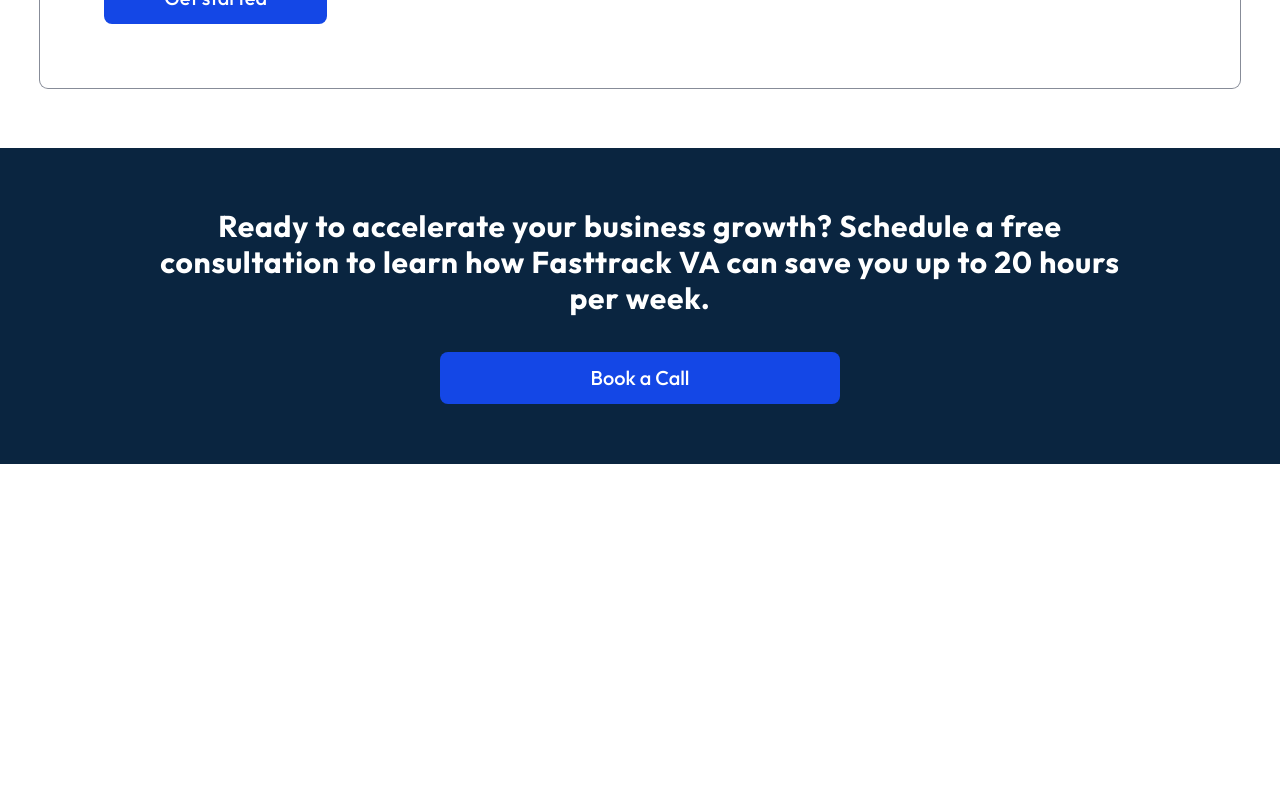
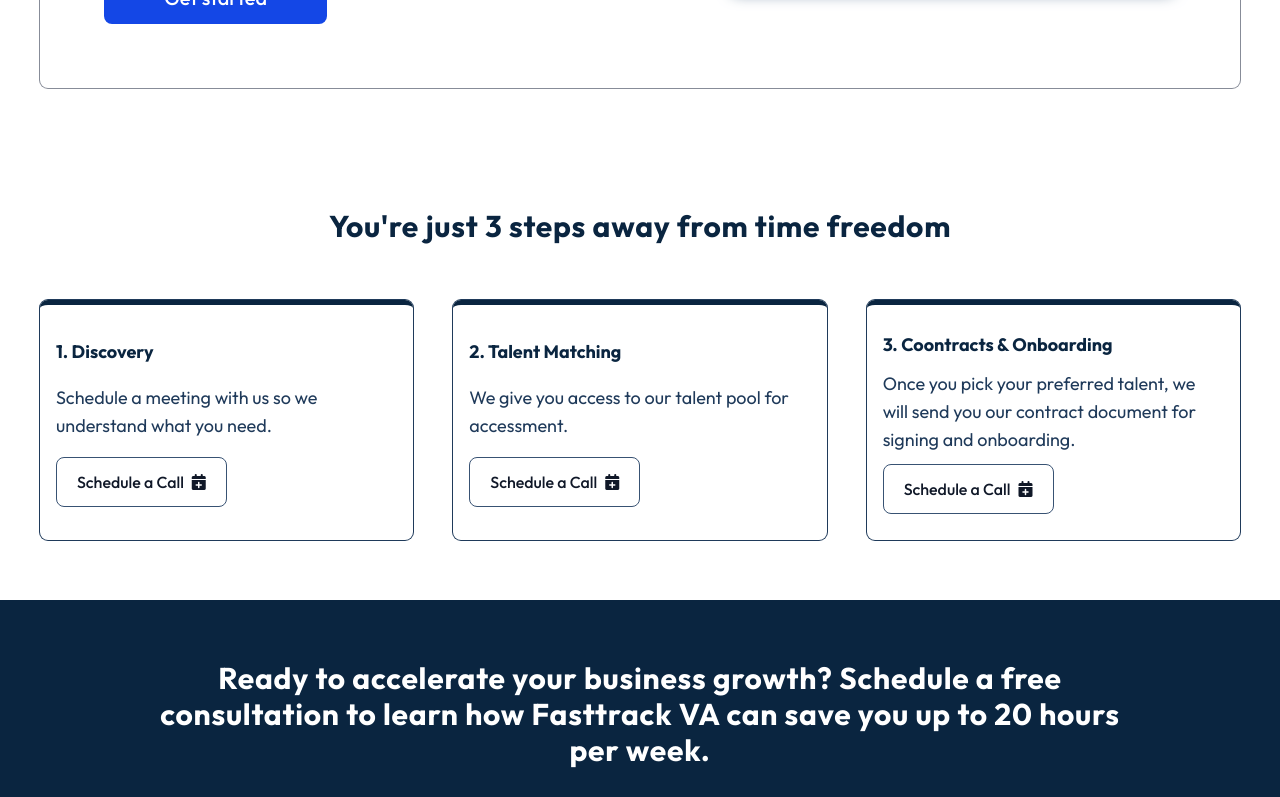
Before and after one commit to nnebuchi/worktrybe, a React (Vite) app: page /landing in a window 1280 px wide. Shown: the part 3086-3883 px from the top of the page. Before the commit the page ends 3550 px from the top, so only its background shows below. Built offline with nearby package versions, Linux system fonts and the light colour scheme.

Commit message:
hiring process section done

```diff
--- a/src/components/ServiceDetailsTab.jsx
+++ b/src/components/ServiceDetailsTab.jsx
@@ -85,7 +85,7 @@ const ServiceDetailsTab = () => {
                 <div className="w-5/12 h-full">
                   <img
                     src="/work.svg"
-                    className="ring-1 ring-ftvgrey-400 rounded-lg w-full h-full"
+                    className="ring-1 ring-ftvgrey-400 rounded-lg w-full h-full shadow-lg shadow-ftvblue-200"
                     alt="administrative tasks"
                   />
                 </div>
@@ -121,7 +121,7 @@ const ServiceDetailsTab = () => {
                 <div className="w-5/12 h-full">
                   <img
                     src="/work.svg"
-                    className="ring-1 ring-ftvgrey-400 rounded-lg w-full h-full"
+                    className="ring-1 ring-ftvgrey-400 rounded-lg w-full h-full shadow-lg shadow-ftvblue-200"
                     alt="administrative tasks"
                   />
                 </div>
@@ -157,7 +157,7 @@ const ServiceDetailsTab = () => {
                 <div className="w-5/12 h-full">
                   <img
                     src="/work.svg"
-                    className="ring-1 ring-ftvgrey-400 rounded-lg w-full h-full"
+                    className="ring-1 ring-ftvgrey-400 rounded-lg w-full h-full shadow-lg shadow-ftvblue-200"
                     alt="administrative tasks"
                   />
                 </div>
@@ -193,7 +193,7 @@ const ServiceDetailsTab = () => {
                 <div className="w-5/12 h-full">
                   <img
                     src="/work.svg"
-                    className="ring-1 ring-ftvgrey-400 rounded-lg w-full h-full"
+                    className="ring-1 ring-ftvgrey-400 rounded-lg w-full h-full shadow-lg shadow-ftvblue-200"
                     alt="administrative tasks"
                   />
                 </div>
--- a/src/pages/Landing.jsx
+++ b/src/pages/Landing.jsx
@@ -230,6 +230,59 @@ const Landing = () => {
       </section>
       <BenefitTabs />
       <ServiceDetailsTab />
+      <section className=" min-h-[300px] py-15 px-10 bg-white flex justify-center items-center">
+        <div className="flex flex-col justify-center items-center w-full gap-10">
+          <h1 className="mb-4 text-3xl tracking-wide font-bold dark:text-ftvblue-500 text-ftvblue-500  text-center w-10/12">
+            You're just 3 steps away from time freedom
+          </h1>
+          <div className="flex justify-between items-center w-full space-x-10">
+            <div className="w-4/12 min-h-60 flex flex-col p-4  justify-evenly items-start rounded-lg ring-1 dark:ring-ftvblue-400 ring-ftvblue-400 dark:bg-ftvblue-25  bg:ftvblue-100  hover:dark:bg-white transition ease-in-out duration-300 border-t-5 border-ftvblue-500 dark:border-ftvblue-500 hover:shadow-xl">
+              <h1 className="font-bold text-ftvblue-500 text-lg">
+                1. Discovery
+              </h1>
+              <p className="font-normal text-ftvblue-400 text-lg">
+                Schedule a meeting with us so we understand what you need.
+              </p>
+              <a
+                href="#"
+                className="inline-flex justify-center items-center py-3 px-5 text-base font-medium text-center text-gray-900 rounded-lg border border-ftvblue-300 hover:bg-ftvblue-100 focus:ring-2 focus:ring-ftvblue-100 dark:text-ftvblue-400 dark:border-ftvblue-500 dark:hover:bg-ftvblue-500 dark:focus:ring-ftvblue-500 hover:text-ftvblue-25">
+                Schedule a Call
+                <span className="fa fa-calendar-plus ms-2"></span>
+              </a>
+            </div>
+            <div className="w-4/12 min-h-60 flex flex-col p-4  justify-evenly items-start rounded-lg ring-1 dark:ring-ftvblue-400 ring-ftvblue-400 dark:bg-ftvblue-25  bg:ftvblue-100  hover:dark:bg-white transition ease-in-out duration-300 border-t-5 border-ftvblue-500 dark:border-ftvblue-500 hover:shadow-xl">
+              <h1 className="font-bold text-ftvblue-500 text-lg">
+                2. Talent Matching
+              </h1>
+              <p className="font-normal text-ftvblue-400 text-lg">
+                We give you access to our talent pool for accessment.
+              </p>
+              <a
+                href="#"
+                className="inline-flex justify-center items-center py-3 px-5 text-base font-medium text-center text-gray-900 rounded-lg border border-ftvblue-300 hover:bg-ftvblue-100 focus:ring-2 focus:ring-ftvblue-100 dark:text-ftvblue-400 dark:border-ftvblue-500 dark:hover:bg-ftvblue-500 dark:focus:ring-ftvblue-500 hover:text-ftvblue-25">
+                Schedule a Call
+                <span className="fa fa-calendar-plus ms-2"></span>
+              </a>
+            </div>
+            <div className="w-4/12 min-h-60 flex flex-col p-4  justify-evenly items-start rounded-lg ring-1 dark:ring-ftvblue-400 ring-ftvblue-400 dark:bg-ftvblue-25  bg:ftvblue-100  hover:dark:bg-white transition ease-in-out duration-300 border-t-5 border-ftvblue-500 dark:border-ftvblue-500 hover:shadow-xl">
+              <h1 className="font-bold text-ftvblue-500 text-lg">
+                {" "}
+                3. Coontracts & Onboarding
+              </h1>
+              <p className="font-normal text-ftvblue-400 text-lg">
+                Once you pick your preferred talent, we will send you our
+                contract document for signing and onboarding.
+              </p>
+              <a
+                href="#"
+                className="inline-flex justify-center items-center py-3 px-5 text-base font-medium text-center text-gray-900 rounded-lg border border-ftvblue-300 hover:bg-ftvblue-100 focus:ring-2 focus:ring-ftvblue-100 dark:text-ftvblue-400 dark:border-ftvblue-500 dark:hover:bg-ftvblue-500 dark:focus:ring-ftvblue-500 hover:text-ftvblue-25">
+                Schedule a Call
+                <span className="fa fa-calendar-plus ms-2"></span>
+              </a>
+            </div>
+          </div>
+        </div>
+      </section>
       <section className=" min-h-[300px] py-15 px-10 bg-ftvblue-500 flex justify-center items-center">
         <div className="flex flex-col justify-center items-center w-full">
           <h1 className="mb-4 text-3xl tracking-wide font-bold text-white  text-center w-10/12">
```
